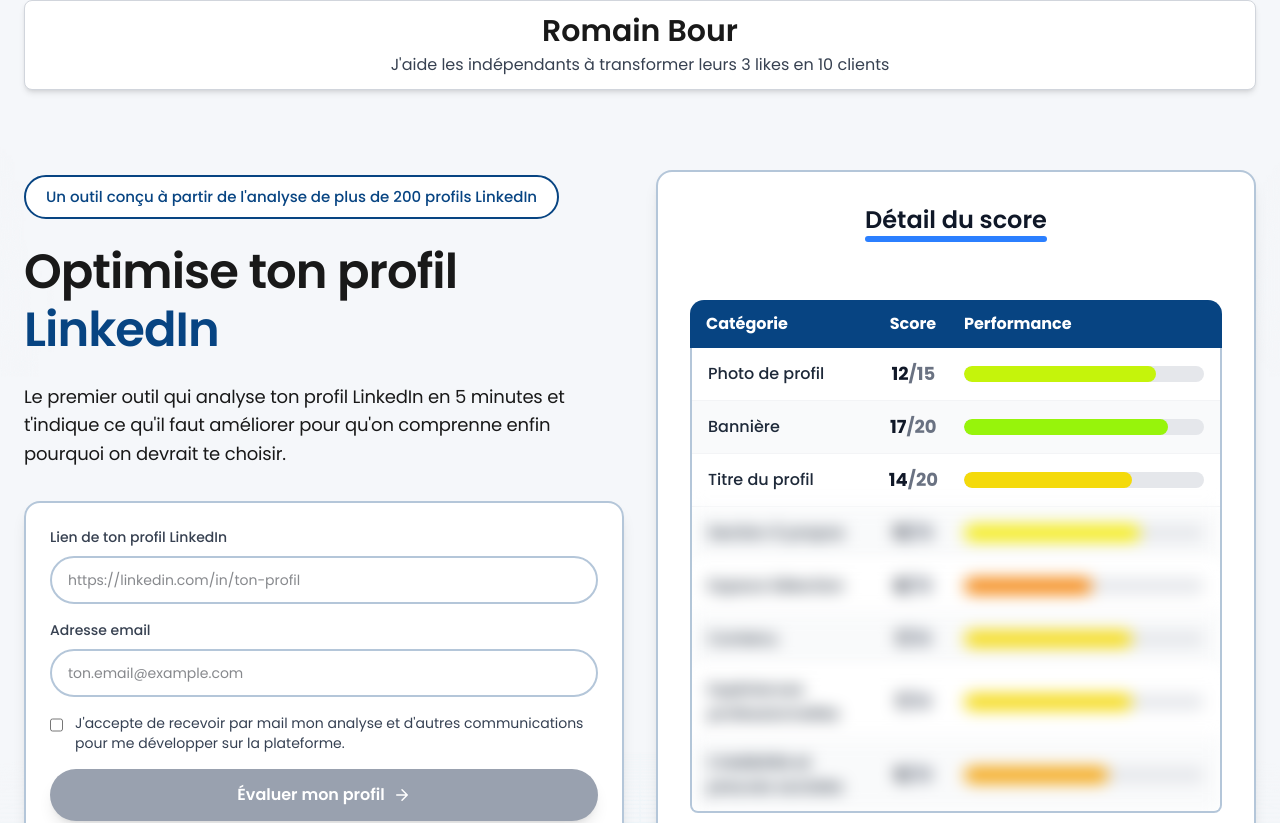
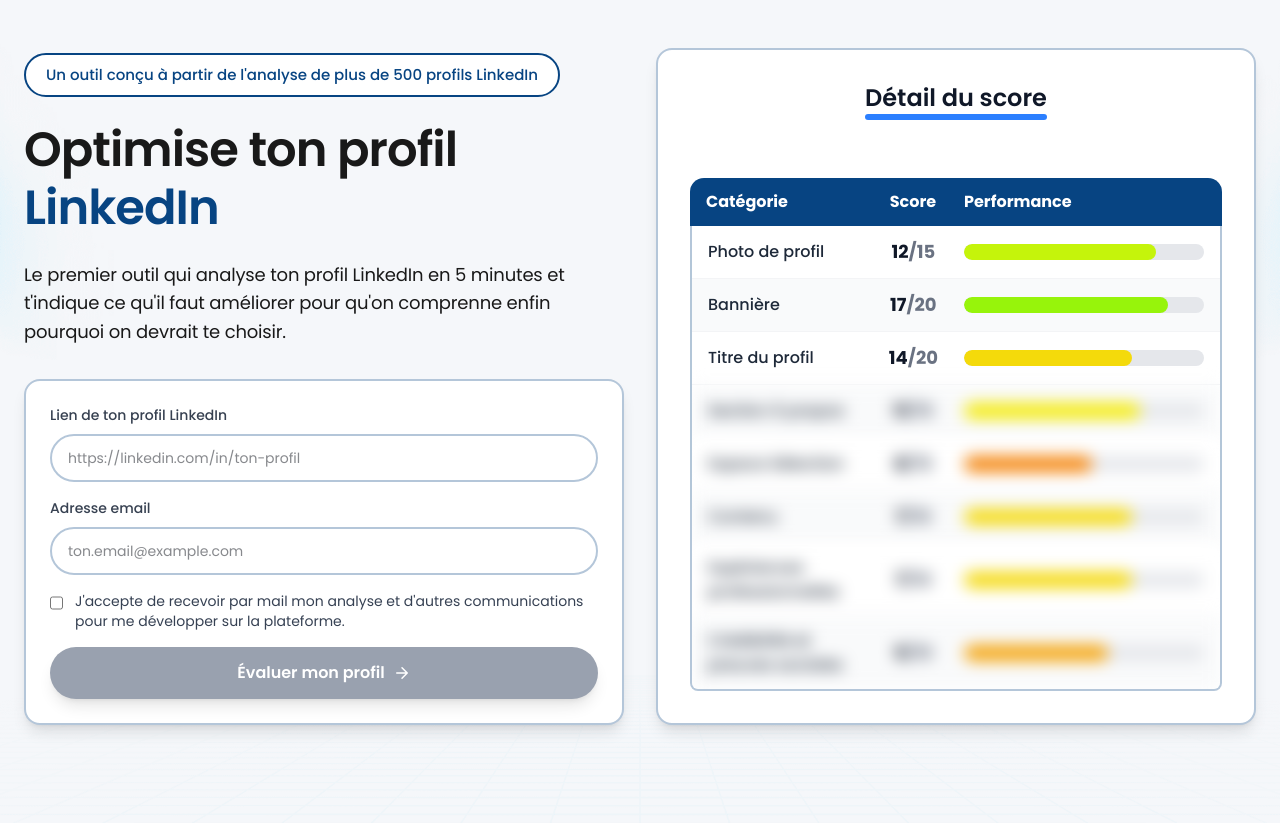
Before and after one commit to hadriun10/webapp-romain-bour, a Next.js app: page / in a window 1280 px wide. Shown: the top 823 px of the page. Built offline with nearby package versions, Linux system fonts and the light colour scheme.

Commit message:
Retrait bandeau page opt-in + changement 200 à 500 profils analysés

```diff
--- a/src/app/layout.tsx
+++ b/src/app/layout.tsx
@@ -66,7 +66,7 @@
 
 export const metadata: Metadata = {
   title: "Analyse LinkedIn by Romain Bour | Nexus Generation",
-  description: "Optimise ton profil LinkedIn en 5 minutes. Analyse complète de ton profil et axes d'amélioration pour transformer tes likes en clients. Un outil conçu à partir de l'analyse de plus de 200 profils LinkedIn.",
+  description: "Optimise ton profil LinkedIn en 5 minutes. Analyse complète de ton profil et axes d'amélioration pour transformer tes likes en clients. Un outil conçu à partir de l'analyse de plus de 500 profils LinkedIn.",
   icons: {
     icon: '/nexusgeneration_logo.jpeg',
     shortcut: '/nexusgeneration_logo.jpeg',
--- a/src/app/page.tsx
+++ b/src/app/page.tsx
@@ -159,28 +159,6 @@
         </div>
       </div>
 
-      {/* Bandeau simple */}
-      <div className="relative z-20 mb-8">
-        <div className="max-w-7xl mx-auto px-6">
-          <div className="bg-white border border-gray-300 rounded-lg py-3 px-8 shadow-md">
-            <div className="text-center">
-              <h2
-                className="text-3xl font-semibold text-[#191919] mb-1"
-                style={{ fontFamily: 'var(--font-poppins)' }}
-              >
-                Romain Bour
-              </h2>
-              <p
-                className="text-base text-[#374151]"
-                style={{ fontFamily: 'var(--font-poppins)' }}
-              >
-                J&apos;aide les indépendants à transformer leurs 3 likes en 10 clients
-              </p>
-            </div>
-          </div>
-        </div>
-      </div>
-
       {/* Main Content - Layout 2 colonnes */}
       <main className="max-w-7xl mx-auto px-6 py-12 relative z-10">
         <div className="grid grid-cols-1 lg:grid-cols-2 gap-8 items-end">
@@ -206,7 +184,7 @@
                   color: '#074482'
                 }}
               >
-                Un outil conçu à partir de l&apos;analyse de plus de 200 profils LinkedIn
+                Un outil conçu à partir de l&apos;analyse de plus de 500 profils LinkedIn
               </motion.div>
 
               {/* Titre */}
```
